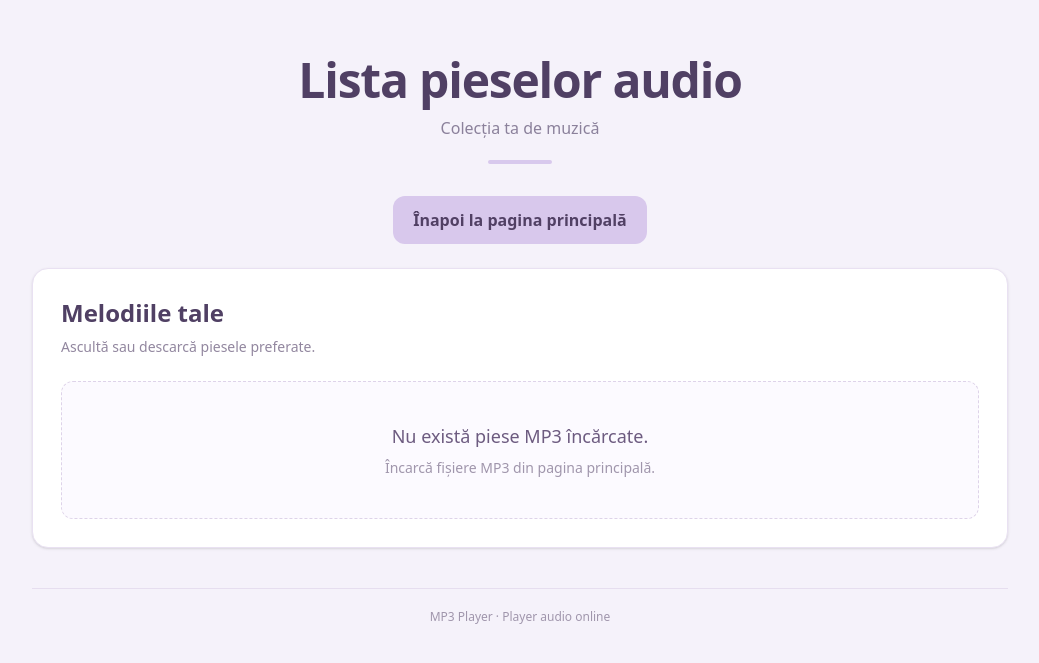
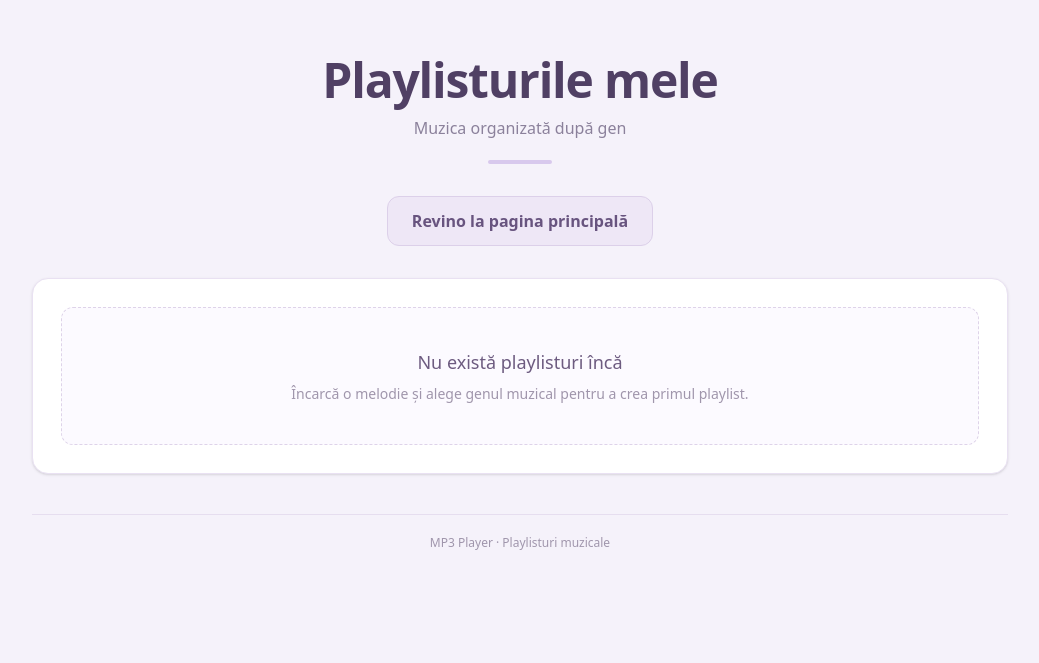
Before and after one commit to parfeniinga/Grupul-3-Player-audio-online-cu-gestionarea-fi-ierelor-MP3, a PHP site: page /lista.php in a window 1280 px wide. Shown: the top 663 px of the page, without its empty margins (120-1159 px from the left). Run offline with PHP 8.4, Linux system fonts and the light colour scheme.

Commit message:
Am modificat lista.php ca sa putem crea playlisturi

```diff
--- a/lista.php
+++ b/lista.php
@@ -1,6 +1,44 @@
 
 <?php
 $fisiere = is_dir("audio") ? scandir("audio") : [];
+$melodii = [];
+$playlisturi = [];
+
+if (file_exists("melodii.json")) {
+    $continut = file_get_contents("melodii.json");
+    $date = json_decode($continut, true);
+
+    if (is_array($date)) {
+        $melodii = $date;
+    }
+}
+
+foreach ($fisiere as $fisier) {
+    if (
+        strtolower(pathinfo($fisier, PATHINFO_EXTENSION)) === "mp3"
+        && is_file("audio/" . $fisier)
+    ) {
+        $nume = isset($melodii[$fisier]["nume"])
+            ? $melodii[$fisier]["nume"]
+            : pathinfo($fisier, PATHINFO_FILENAME);
+
+        $gen = isset($melodii[$fisier]["gen"])
+            ? $melodii[$fisier]["gen"]
+            : "Fără gen";
+
+        if (!isset($playlisturi[$gen])) {
+            $playlisturi[$gen] = [];
+        }
+
+        $playlisturi[$gen][] = [
+            "fisier" => $fisier,
+            "nume" => $nume,
+            "gen" => $gen
+        ];
+    }
+}
+
+ksort($playlisturi);
 ?>
 
 <!DOCTYPE html>
@@ -9,8 +47,7 @@ $fisiere = is_dir("audio") ? scandir("audio") : [];
 <head>
     <meta charset="UTF-8">
     <meta name="viewport" content="width=device-width, initial-scale=1.0">
-    <title>Lista pieselor audio</title>
-
+    <title>Playlisturile mele</title>
     <script src="https://cdn.jsdelivr.net/npm/@tailwindcss/browser@4"></script>
 </head>
 
@@ -19,49 +56,77 @@ $fisiere = is_dir("audio") ? scandir("audio") : [];
     <div class="mx-auto w-full max-w-5xl px-4 py-10 sm:px-6 sm:py-14">
 
         <header class="mb-8 text-center">
-
             <h1 class="text-3xl font-bold tracking-tight text-[#504064] sm:text-5xl">
-                Lista pieselor audio
+                Playlisturile mele
             </h1>
 
             <p class="mt-3 text-sm text-[#8b819b] sm:text-base">
-                Colecția ta de muzică
+                Muzica organizată după gen
             </p>
 
             <div class="mx-auto mt-5 h-1 w-16 rounded-full bg-[#d8c9ed]"></div>
-
         </header>
 
-        <div class="mb-6 text-center">
+        <div class="mb-8 flex flex-wrap justify-center gap-3">
+
             <a
-                href="index.php"
-                class="inline-block rounded-xl bg-[#d8c8ec] px-5 py-3 font-semibold text-[#514064] transition hover:bg-[#cbb6e5]"
+                href="playlisturi.php"
+                class="inline-block rounded-xl border border-[#dcd0e9] bg-[#eee7f6] px-6 py-3 font-semibold text-[#68547f] transition hover:bg-[#e3d8f0]"
             >
-                Înapoi la pagina principală
+                Revino la pagina principală
             </a>
+
         </div>
 
+        <?php if (count($playlisturi) === 0) { ?>
+
             <section class="rounded-2xl border border-[#e9e1f2] bg-white p-5 shadow-sm sm:p-7">
+                <div class="rounded-xl border border-dashed border-[#ded3e9] bg-[#fcfaff] px-4 py-10 text-center">
 
-            <h2 class="mb-2 text-xl font-semibold text-[#504064] sm:text-2xl">
-                Melodiile tale
+                    <p class="text-lg font-medium text-[#6d5b80]">
+                        Nu există playlisturi încă
+                    </p>
+
+                    <p class="mt-2 text-sm text-[#a096ac]">
+                        Încarcă o melodie și alege genul muzical pentru a crea primul playlist.
+                    </p>
+
+                </div>
+            </section>
+
+        <?php } else { ?>
+
+            <div class="mb-6 rounded-xl border border-[#e9e1f2] bg-white p-4 text-sm text-[#79678f]">
+                Număr de genuri muzicale:
+                <span class="font-semibold"><?php echo count($playlisturi); ?></span>
+            </div>
+
+            <?php foreach ($playlisturi as $gen => $listaMelodii) { ?>
+
+                <section class="mb-7 rounded-2xl border border-[#e9e1f2] bg-white p-5 shadow-sm sm:p-7">
+
+                    <div class="mb-6 flex flex-wrap items-center justify-between gap-3">
+
+                        <div>
+                            <h2 class="text-xl font-semibold text-[#504064] sm:text-2xl">
+                                <?php echo htmlspecialchars($gen, ENT_QUOTES, 'UTF-8'); ?>
                             </h2>
 
-            <p class="mb-6 text-sm text-[#92879f]">
-                Ascultă sau descarcă piesele preferate.
+                            <p class="mt-2 text-sm text-[#92879f]">
+                                Playlist cu melodii din genul
+                                <?php echo htmlspecialchars($gen, ENT_QUOTES, 'UTF-8'); ?>
                             </p>
+                        </div>
 
-            <?php
-            $numar = 0;
+                        <span class="rounded-lg bg-[#eee6f7] px-3 py-2 text-sm font-medium text-[#6e5888]">
+                            <?php echo count($listaMelodii); ?>
+                            <?php echo count($listaMelodii) === 1 ? 'melodie' : 'melodii'; ?>
+                        </span>
 
-            foreach ($fisiere as $fisier) {
+                    </div>
 
-                if (
-                    strtolower(pathinfo($fisier, PATHINFO_EXTENSION)) === "mp3"
-                    && is_file("audio/" . $fisier)
-                ) {
-
-                    $numar++;
+                    <?php foreach ($listaMelodii as $melodie) {
+                        $fisier = $melodie["fisier"];
                         $cale = "audio/" . $fisier;
                         $dimensiune = round(filesize($cale) / (1024 * 1024), 2);
                     ?>
@@ -69,7 +134,7 @@ $fisiere = is_dir("audio") ? scandir("audio") : [];
                         <div class="mb-4 rounded-xl border border-[#eee7f4] bg-[#fcfaff] p-4 transition hover:border-[#d4c2e8] sm:p-5">
 
                             <h3 class="break-words text-base font-semibold text-[#514064] sm:text-lg">
-                            <?php echo htmlspecialchars($fisier, ENT_QUOTES, 'UTF-8'); ?>
+                                <?php echo htmlspecialchars($melodie["nume"], ENT_QUOTES, 'UTF-8'); ?>
                             </h3>
 
                             <p class="mb-4 mt-2 text-sm text-[#968ba2]">
@@ -121,33 +186,16 @@ $fisiere = is_dir("audio") ? scandir("audio") : [];
 
                         </div>
 
-                    <?php
-                }
-            }
-
-            if ($numar === 0) {
-                ?>
-
-                <div class="rounded-xl border border-dashed border-[#ded3e9] bg-[#fcfaff] px-4 py-10 text-center">
-
-                    <p class="text-lg font-medium text-[#6d5b80]">
-                        Nu există piese MP3 încărcate.
-                    </p>
-
-                    <p class="mt-2 text-sm text-[#a096ac]">
-                        Încarcă fișiere MP3 din pagina principală.
-                    </p>
-
-                </div>
-
-                <?php
-            }
-            ?>
+                    <?php } ?>
 
                 </section>
 
+            <?php } ?>
+
+        <?php } ?>
+
         <footer class="mt-10 border-t border-[#e6deef] pt-5 text-center text-xs text-[#a096ac]">
-            MP3 Player · Player audio online
+            MP3 Player · Playlisturi muzicale
         </footer>
 
     </div>
```
Lines whose indentation alone changed are shown as unchanged.
